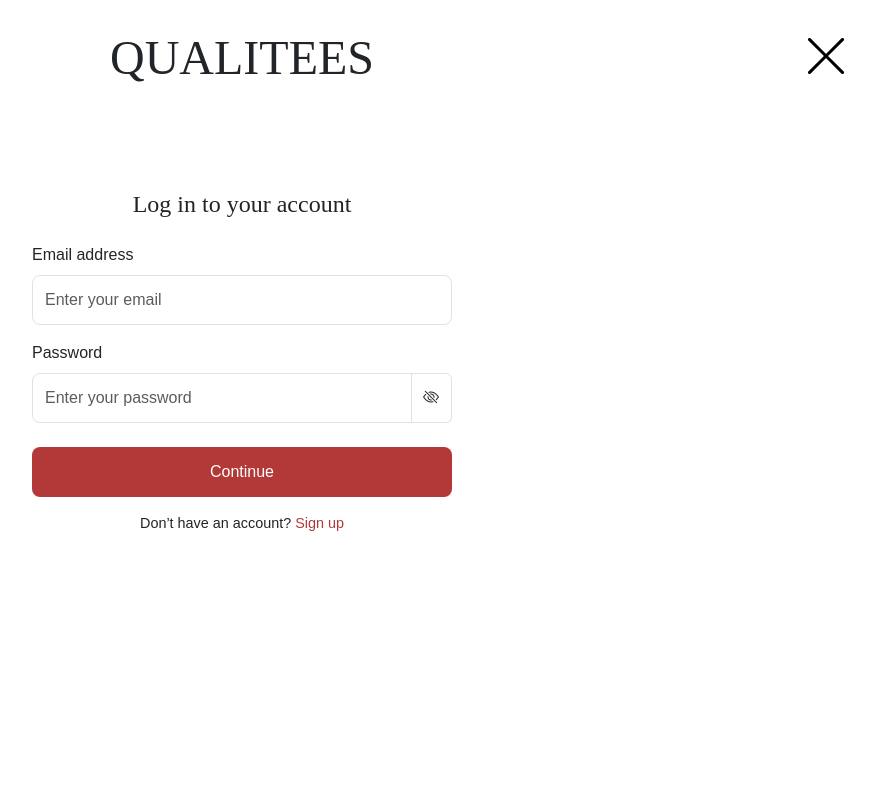
After one commit to menb2023-6398-56806-code/QualiTees-Project, a PHP site: page /login.php in a window 1280 px wide. The commit adds this page. Shown: the whole page, without its empty margins (398-1273 px from the left). Run offline with PHP 8.4, Linux system fonts and the light colour scheme; some web fonts are replaced.

Commit message:
login.php and intelephense'd

```diff
--- a/footer.php
+++ b/footer.php
@@ -1,10 +1,11 @@
 <!DOCTYPE html>
 <html lang="en">
+
 <head>
     <meta charset="UTF-8">
     <meta name="viewport" content="width=device-width, initial-scale=1.0">
     <title>Footer | QUALITEES</title>
-
+    <link rel="icon" href="../media/icon.png" type="icon.png">
 
     <link href="https://cdn.jsdelivr.net/npm/bootstrap@5.3.2/dist/css/bootstrap.min.css" rel="stylesheet">
     <link href="https://cdn.jsdelivr.net/npm/bootstrap-icons@1.11.3/font/bootstrap-icons.min.css" rel="stylesheet">
@@ -64,6 +65,7 @@
         }
     </style>
 </head>
+
 <body>
     <footer>
         <div class="container text-center">
@@ -96,4 +98,5 @@
     <script src="https://code.jquery.com/jquery-3.7.1.min.js"></script>
     <script src="https://cdn.jsdelivr.net/npm/bootstrap@5.3.2/dist/js/bootstrap.bundle.min.js"></script>
 </body>
+
 </html>
--- a/header.php
+++ b/header.php
@@ -1,5 +1,6 @@
 <!DOCTYPE html>
 <html lang="en">
+
 <head>
   <meta charset="UTF-8">
   <meta name="viewport" content="width=device-width, initial-scale=1.0">
@@ -83,9 +84,9 @@
     .search-box i:hover {
       color: #b33939;
     }
-
   </style>
 </head>
+
 <body>
   <nav class="navbar py-2 shadow-sm">
     <div class="container d-flex align-items-center justify-content-between">
@@ -127,4 +128,5 @@
   <script src="https://code.jquery.com/jquery-3.7.1.min.js"></script>
   <script src="https://cdn.jsdelivr.net/npm/bootstrap@5.3.2/dist/js/bootstrap.bundle.min.js"></script>
 </body>
+
 </html>
--- a/index.php
+++ b/index.php
@@ -1,5 +1,6 @@
 <!DOCTYPE html>
 <html lang="en">
+
 <head>
     <meta charset="UTF-8">
     <meta name="viewport" content="width=device-width, initial-scale=1.0">
@@ -14,9 +15,11 @@
         @import url('../stardom.css');
     </style>
 </head>
+
 <body>
 
 
 
 </body>
+
 </html>
--- /dev/null
+++ b/login.php
@@ -0,0 +1,175 @@
+<!DOCTYPE html>
+<html lang="en">
+
+<head>
+  <meta charset="UTF-8">
+  <meta name="viewport" content="width=device-width, initial-scale=1.0">
+  <title>QUALITEES | Login</title>
+
+  <!-- Bootstrap + Icons -->
+  <link href="https://cdn.jsdelivr.net/npm/bootstrap@5.3.2/dist/css/bootstrap.min.css" rel="stylesheet">
+  <link href="https://cdn.jsdelivr.net/npm/bootstrap-icons@1.11.3/font/bootstrap-icons.min.css" rel="stylesheet">
+
+  <style>
+    @import url('../stardom.css');
+
+    body {
+      background-color: #ffffff;
+      font-family: "Poppins", sans-serif;
+      min-height: 100vh;
+      display: flex;
+      flex-direction: column;
+      align-items: center;
+    }
+
+    /* Header */
+    header {
+      position: relative;
+      display: flex;
+      align-items: center;
+      justify-content: center;
+      /* centers the QUALITEES */
+      padding: 1.5rem 2rem;
+      background: transparent;
+      width: 100%;
+      box-sizing: border-box;
+      margin-top: 0.3rem;
+      /* adds breathing room below browser bar */
+    }
+
+    header h1 {
+      font-family: 'Stardom-Regular';
+      font-size: 3rem;
+      margin: 0;
+    }
+
+    .close-btn {
+      position: absolute;
+      right: 2rem;
+      top: 50%;
+      transform: translateY(-50%);
+      color: #000;
+      font-size: 3rem;
+      /* make X larger */
+      text-decoration: none;
+      transition: color 0.2s;
+    }
+
+    .close-btn:hover {
+      color: #b33939;
+    }
+
+
+
+    /* Login form */
+    .login-form {
+      width: 100%;
+      max-width: 420px;
+      margin-top: 5rem;
+    }
+
+    .form-control {
+      border-radius: 8px;
+      padding: 0.75rem;
+      font-size: 1rem;
+    }
+
+    .form-control:focus {
+      border-color: #b33939;
+      box-shadow: 0 0 0 0.2rem rgba(179, 57, 57, 0.25);
+    }
+
+
+
+    .btn-login {
+      background-color: #b33939;
+      color: #fff;
+      border-radius: 8px;
+      padding: 0.75rem;
+      width: 100%;
+      transition: background 0.3s;
+      margin-top: 0.5rem;
+    }
+
+    .btn-login:hover {
+      background-color: #8e2929;
+    }
+
+    .extra-links {
+      text-align: center;
+      margin-top: 1rem;
+      font-size: 0.9rem;
+    }
+
+    .extra-links a {
+      color: #b33939;
+      text-decoration: none;
+    }
+
+    .extra-links a:hover {
+      text-decoration: underline;
+    }
+  </style>
+</head>
+
+<body>
+  <header>
+    <h1>QUALITEES</h1>
+    <a href="./client/homepage.php" class="close-btn"><i class="bi bi-x-lg"></i></a>
+  </header>
+
+  <main class="login-form">
+    <h2 style="font-family: 'Stardom-Regular'; font-size: 1.5rem; margin-bottom: 1.5rem; text-align: center;">
+      Log in to your account
+    </h2>
+    <form id="loginForm">
+      <div class="mb-3">
+        <label for="email" class="form-label">Email address</label>
+        <input type="email" class="form-control" id="email" placeholder="Enter your email" required>
+      </div>
+
+      <div class="mb-3 password-wrapper">
+        <label for="password" class="form-label">Password</label>
+        <div class="input-group">
+          <input type="password" class="form-control" id="password" placeholder="Enter your password" required>
+          <span class="input-group-text bg-transparent border-start-0">
+            <i class="bi bi-eye-slash" id="togglePassword" style="cursor: pointer;"></i>
+          </span>
+        </div>
+      </div>
+
+      <button type="submit" class="btn btn-login">Continue</button>
+    </form>
+
+    <div class="extra-links">
+      <p>Don’t have an account? <a href="#">Sign up</a></p>
+    </div>
+  </main>
+  <script src="https://code.jquery.com/jquery-3.7.1.min.js"></script>
+  <script src="https://cdn.jsdelivr.net/npm/bootstrap@5.3.2/dist/js/bootstrap.bundle.min.js"></script>
+  <script>
+    // Password toggle
+    $('#togglePassword').on('click', function() {
+      const passwordInput = $('#password');
+      const type = passwordInput.attr('type') === 'password' ? 'text' : 'password';
+      passwordInput.attr('type', type);
+      $(this).toggleClass('bi-eye-slash bi-eye');
+    });
+
+    // Form submit placeholder
+    $('#loginForm').on('submit', function(e) {
+      e.preventDefault();
+      const email = $('#email').val().trim();
+      const password = $('#password').val().trim();
+
+      if (!email || !password) {
+        alert('Please fill in all fields.');
+        return;
+      }
+
+      alert(`Logging in as: ${email}`);
+    });
+  </script>
+</body>
+
+</html>
```
Also changed, not shown: client/homepage.php (+13 -5 lines).
